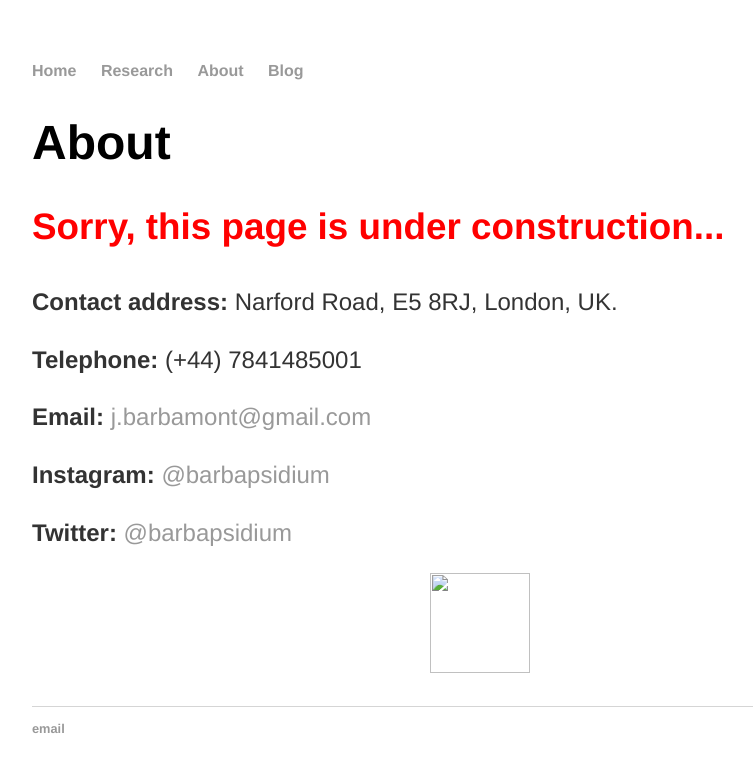
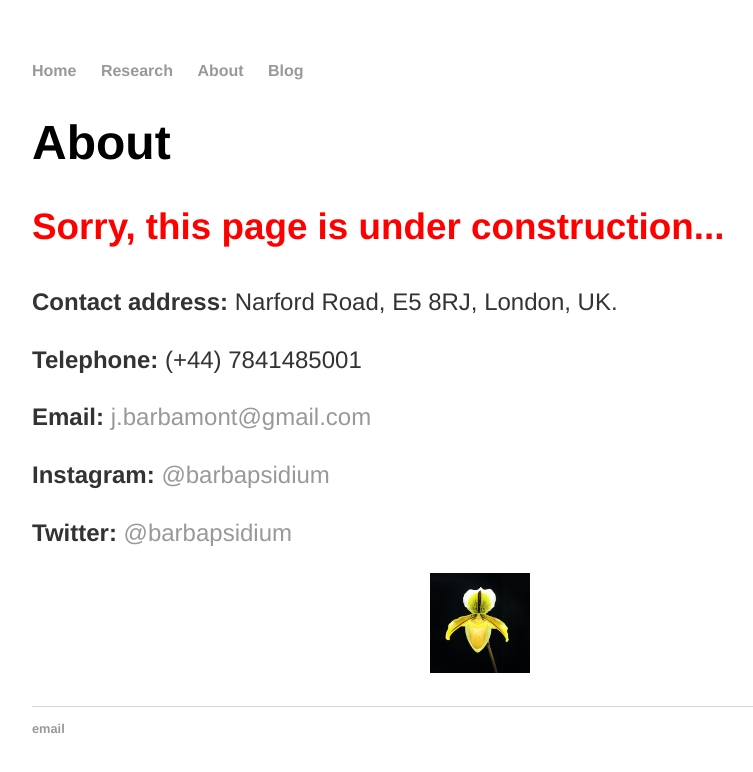
Before and after one commit to josebarbamontoya/josebarbamontoya.github.io, a Jekyll site: the page built from about/index.html, in a window 1280 px wide. Shown: the top 772 px of the page, without its empty margins (160-913 px from the left). Built offline with Jekyll 4.4.1, drawn with Linux system fonts in a browser that asks for light colours.

Commit message:
Update index.html

```diff
--- a/about/index.html
+++ b/about/index.html
@@ -11,6 +11,6 @@ title: Jose Barba-Montoya
 		<p><b>Email: </b> <a href="mailto:j.barbamont@gmail.com">j.barbamont@gmail.com</a></p>
 		<p><b>Instagram: </b> <a href="https://www.instagram.com/barbapsidium/">@barbapsidium</a></p>
 		<p><b>Twitter: </b> <a href="https://twitter.com/barbapsidium">@barbapsidium</a></p>
-			<p style="text-align:center;"><img src="josebarbamontoya/josebarbamontoya.github.io/about/img/photo2.jpg" height="100" width="100"></p>
+			<p style="text-align:center;"><img src="/josebarbamontoya.github.io/about/img/photo2.jpg" height="100" width="100"></p>
 
 		</div>
```
